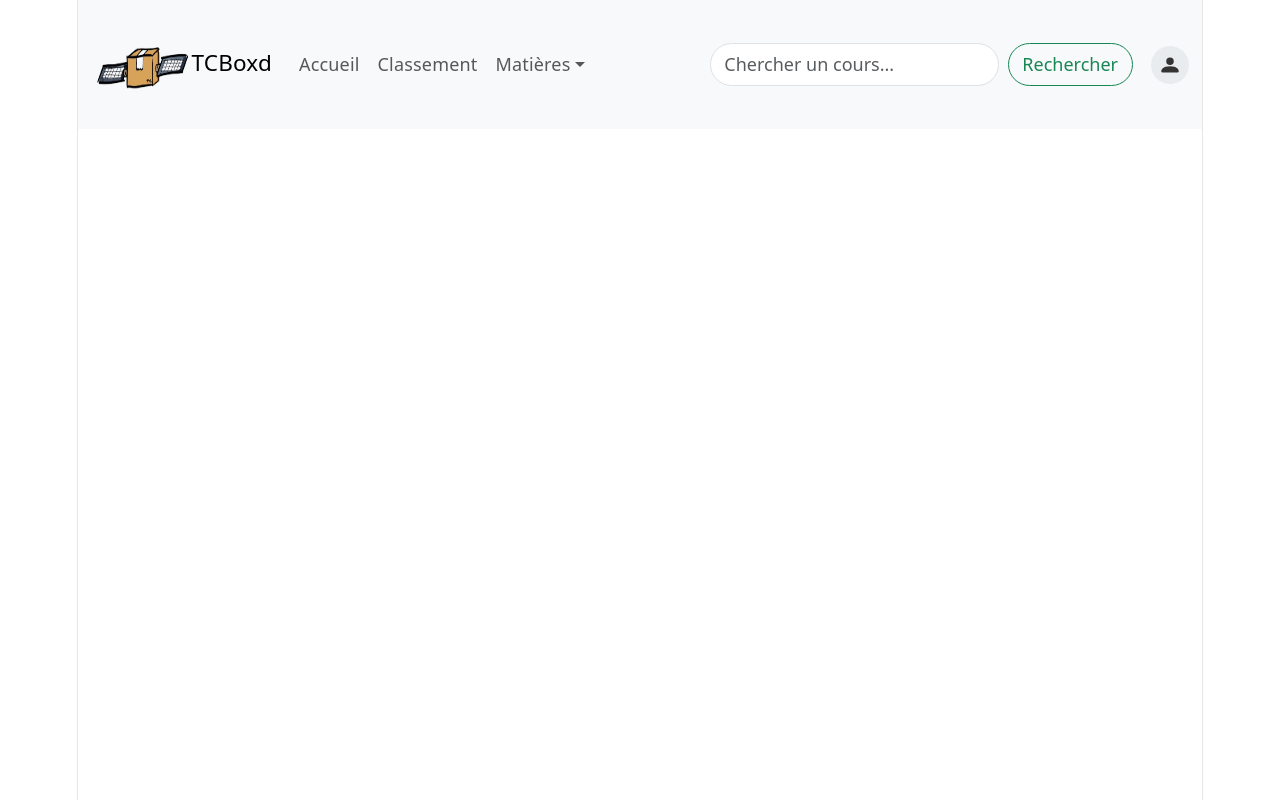
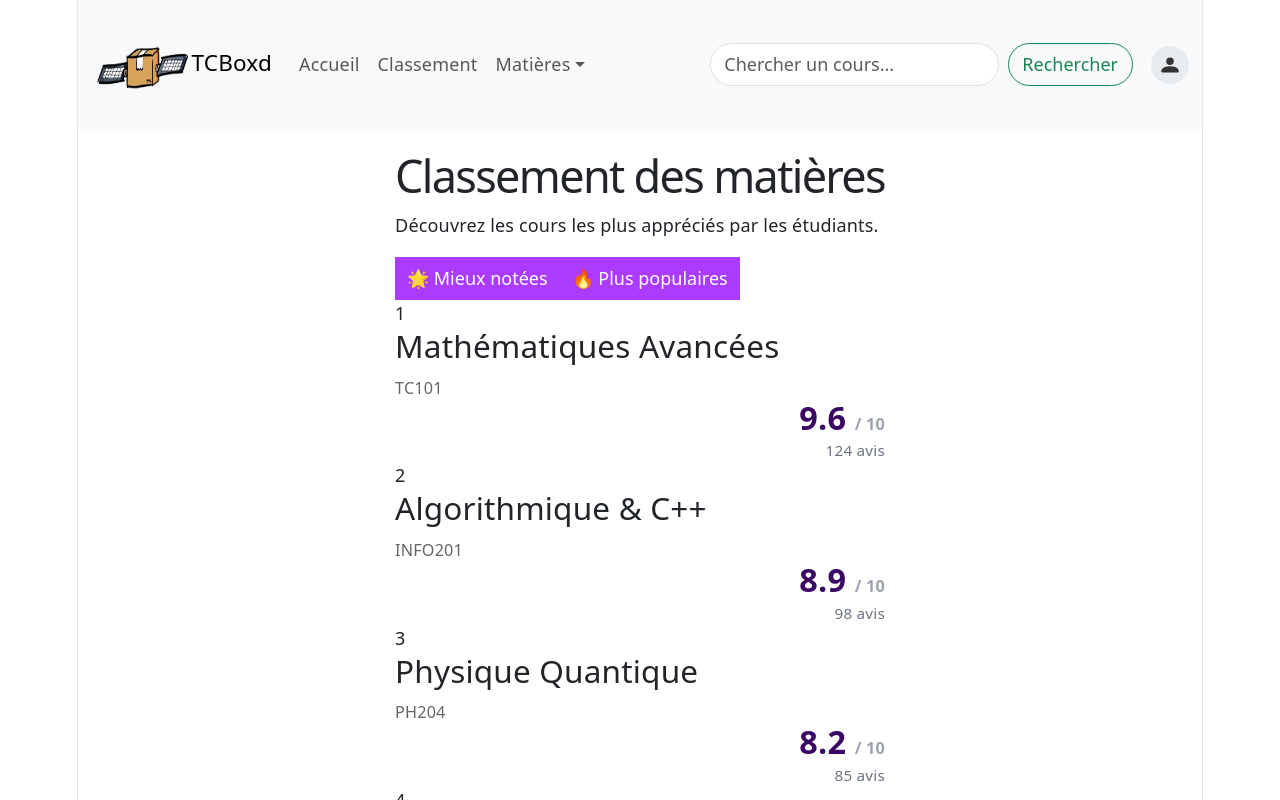
Before and after one commit to Xivo0/tcboxd-react, a React (Vite) app: page /Classement in a window 1280 px wide. Shown: the top 800 px of the page. Built offline with nearby package versions, Linux system fonts and the light colour scheme; no server answers.

Commit message:
Ajout page de classement

```diff
--- a/src/App.tsx
+++ b/src/App.tsx
@@ -7,6 +7,7 @@ import SubjectsToRate from './pages/SubjectsToRate';
 import RankingPreview from './pages/RankingPreview';
 import Matieres from './pages/Matieres';
 import { Routes, Route } from 'react-router-dom';
+import SubjectRankingPage from './pages/SubjectRankingPage';
 
 function App() {
 
@@ -36,6 +37,12 @@ function App() {
           <h2>Détails du cours</h2>
         </div>
       } />
+
+      <Route path='/Classement' element={
+        <div className="app-container">
+          <SubjectRankingPage/>
+        </div>
+      }/>
 	  <Route path="/subjects/:id" element={
   		<div className="app-container">
     		<Matieres />
--- /dev/null
+++ b/src/pages/SubjectRankingPage.css
@@ -0,0 +1,51 @@
+/* --- SCORE (Sur 10) --- */
+.subject-score {
+  text-align: right;
+  min-width: 90px;
+  display: flex;
+  flex-direction: column;
+  align-items: flex-end; /* Aligne le texte sur la droite */
+  justify-content: center;
+}
+
+.rating-number {
+  font-size: 1.8rem; /* Plus gros pour compenser l'absence des étoiles */
+  font-weight: 800;  /* Très gras */
+  color: #3B0764;    /* Violet pour faire ressortir la note */
+  line-height: 1;    /* Réduit l'espace vertical */
+}
+
+.rating-max {
+  font-size: 0.9rem;
+  color: #9ca3af;    /* Gris clair pour le "/ 10" */
+  font-weight: 600;
+}
+
+.review-count {
+  font-size: 0.85rem;
+  color: #6b7280;
+  margin-top: 6px;
+  font-weight: 500;
+}
+
+/* --- RESPONSIVE DESIGN --- */
+@media (max-width: 600px) {
+  .leaderboard-row {
+    padding: 12px 16px;
+  }
+
+  .subject-info h3 {
+    font-size: 1rem;
+  }
+
+  .rank-badge {
+    width: 35px;
+    height: 35px;
+    font-size: 1rem;
+    margin-right: 12px;
+  }
+
+  .rating-number {
+    font-size: 1.4rem; /* Un peu plus petit sur mobile */
+  }
+}
--- /dev/null
+++ b/src/pages/SubjectRankingPage.tsx
@@ -0,0 +1,71 @@
+import { useState } from 'react';
+import './SubjectRankingPage.css';
+
+export default function SubjectRankingPage() {
+  const [activeTab, setActiveTab] = useState('top-rated');
+
+  // Les notes sont maintenant sur 10
+  const rankedSubjects = [
+    { id: 1, name: "Mathématiques Avancées", code: "TC101", rating: 9.6, reviews: 124 },
+    { id: 2, name: "Algorithmique & C++", code: "INFO201", rating: 8.9, reviews: 98 },
+    { id: 3, name: "Physique Quantique", code: "PH204", rating: 8.2, reviews: 85 },
+    { id: 4, name: "Réseaux & Télécoms", code: "RT301", rating: 7.5, reviews: 110 },
+    { id: 5, name: "Management & Entreprise", code: "SHS102", rating: 6.8, reviews: 45 },
+    { id: 6, name: "Bases de Données", code: "INFO202", rating: 6.0, reviews: 80 },
+  ];
+
+  return (
+    <div className="ranking-page-container">
+
+      <div className="ranking-header">
+        <h1>Classement des matières</h1>
+        <p>Découvrez les cours les plus appréciés par les étudiants.</p>
+
+        <div className="filter-tabs">
+          <button
+            className={`tab-button ${activeTab === 'top-rated' ? 'active' : ''}`}
+            onClick={() => setActiveTab('top-rated')}
+          >
+            🌟 Mieux notées
+          </button>
+          <button
+            className={`tab-button ${activeTab === 'most-reviewed' ? 'active' : ''}`}
+            onClick={() => setActiveTab('most-reviewed')}
+          >
+            🔥 Plus populaires
+          </button>
+        </div>
+      </div>
+
+      <div className="leaderboard">
+        {rankedSubjects.map((subject, index) => {
+          const rank = index + 1;
+
+          return (
+            <div key={subject.id} className="leaderboard-row">
+
+              <div className={`rank-badge rank-${rank}`}>
+                {rank}
+              </div>
+
+              <div className="subject-info">
+                <h3>{subject.name}</h3>
+                <span className="subject-code">{subject.code}</span>
+              </div>
+
+              {/* Le bloc du score modifié */}
+              <div className="subject-score">
+                <div className="rating-number">
+                  {subject.rating.toFixed(1)} <span className="rating-max">/ 10</span>
+                </div>
+                <div className="review-count">{subject.reviews} avis</div>
+              </div>
+
+            </div>
+          );
+        })}
+      </div>
+
+    </div>
+  );
+}
```
Also changed, not shown: 1 other file (tests, documents, lock files or other folders).
